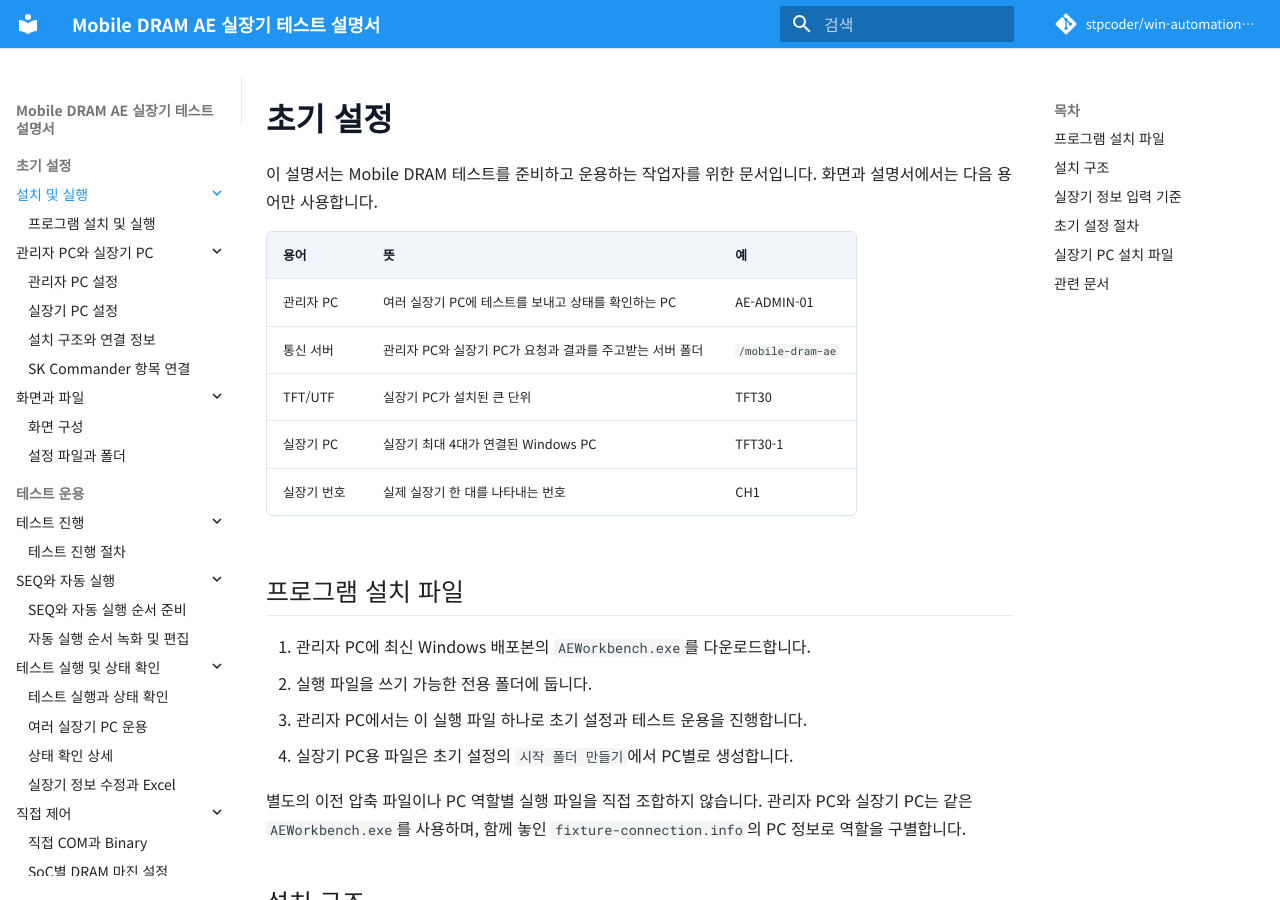
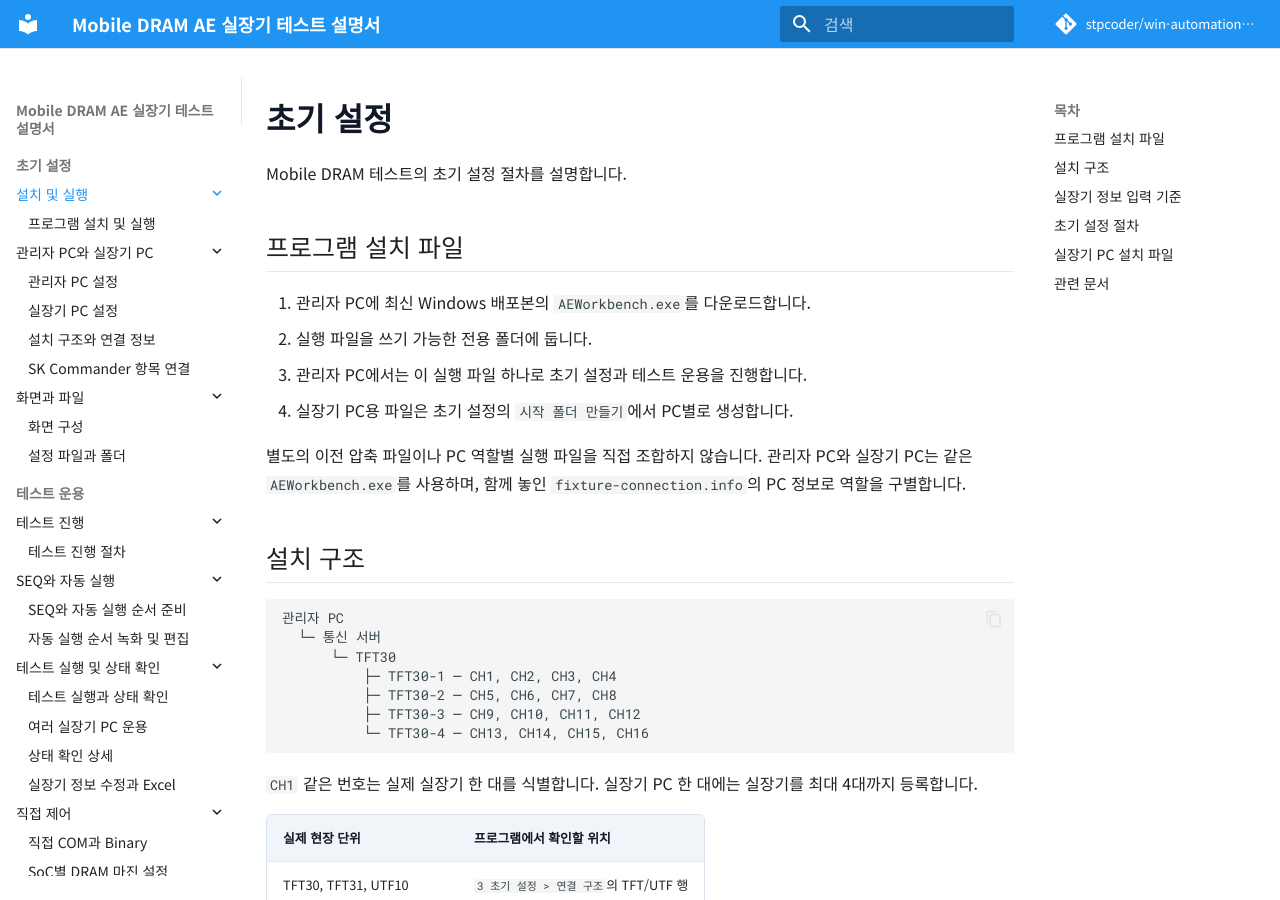
Before and after one commit to stpcoder/win-automation-picker, an MkDocs documentation site: the page built from docs/index.md, in a window 1280 px wide and 900 px high. Built offline with MkDocs 1.6.1 and Material for MkDocs 9.7.7, drawn with Linux system fonts in a browser that asks for light colours; comment, search, counter and statistics services are not loaded.

Commit message:
docs: remove opening terminology table (#18)

```diff
--- a/docs/index.md
+++ b/docs/index.md
@@ -1,14 +1,6 @@
 # 초기 설정
 
-이 설명서는 Mobile DRAM 테스트를 준비하고 운용하는 작업자를 위한 문서입니다. 화면과 설명서에서는 다음 용어만 사용합니다.
-
-| 용어 | 뜻 | 예 |
-|---|---|---|
-| 관리자 PC | 여러 실장기 PC에 테스트를 보내고 상태를 확인하는 PC | AE-ADMIN-01 |
-| 통신 서버 | 관리자 PC와 실장기 PC가 요청과 결과를 주고받는 서버 폴더 | `/mobile-dram-ae` |
-| TFT/UTF | 실장기 PC가 설치된 큰 단위 | TFT30 |
-| 실장기 PC | 실장기 최대 4대가 연결된 Windows PC | TFT30-1 |
-| 실장기 번호 | 실제 실장기 한 대를 나타내는 번호 | CH1 |
+Mobile DRAM 테스트의 초기 설정 절차를 설명합니다.
 
 ## 프로그램 설치 파일
 
```
